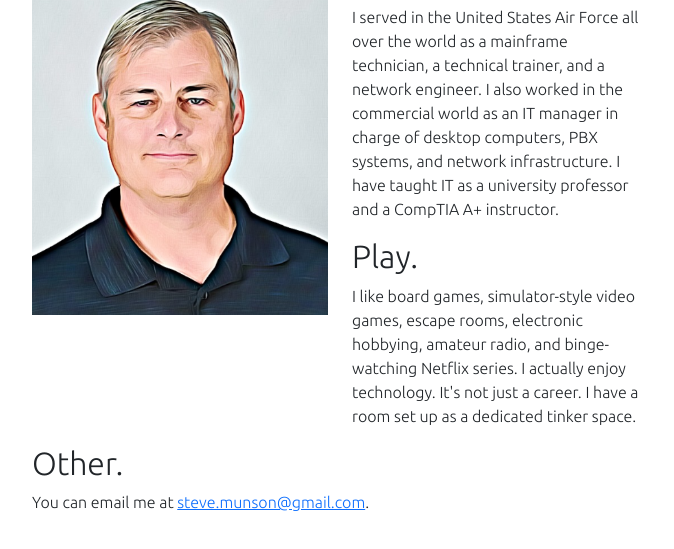
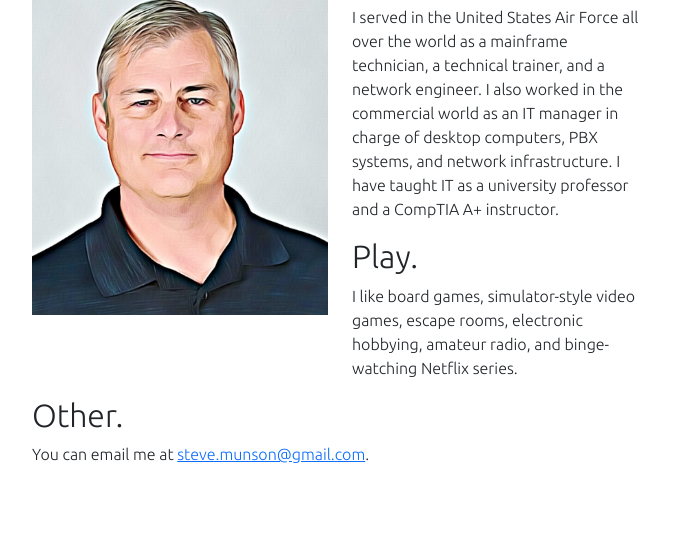
Before and after one commit to SteveMunson/stevemunson.github.io, a plain HTML site: page index.html in a window 1280 px wide. Shown: the part 97-646 px from the top of the page, without its empty margins (300-974 px from the left). Drawn offline with nearby package versions, Linux system fonts and the light colour scheme.

Commit message:
Changed tinker text

```diff
--- a/index.html
+++ b/index.html
@@ -47,9 +47,7 @@
 				</div>
 				<div class="row tooltip-buttons">
 					<h2>Play.</h2>
-					<p class="text-start">I like board games, simulator-style video games, escape rooms, electronic hobbying, amateur radio, and binge-watching Netflix series.
-						I actually enjoy technology. It's not just a career. I have a room set up as a dedicated tinker space.
-					</p>
+					<p class="text-start">I like board games, simulator-style video games, escape rooms, electronic hobbying, amateur radio, and binge-watching Netflix series.</p>
 				</div>
 			</div>
 			<div class="col-md-3"></div>
```
